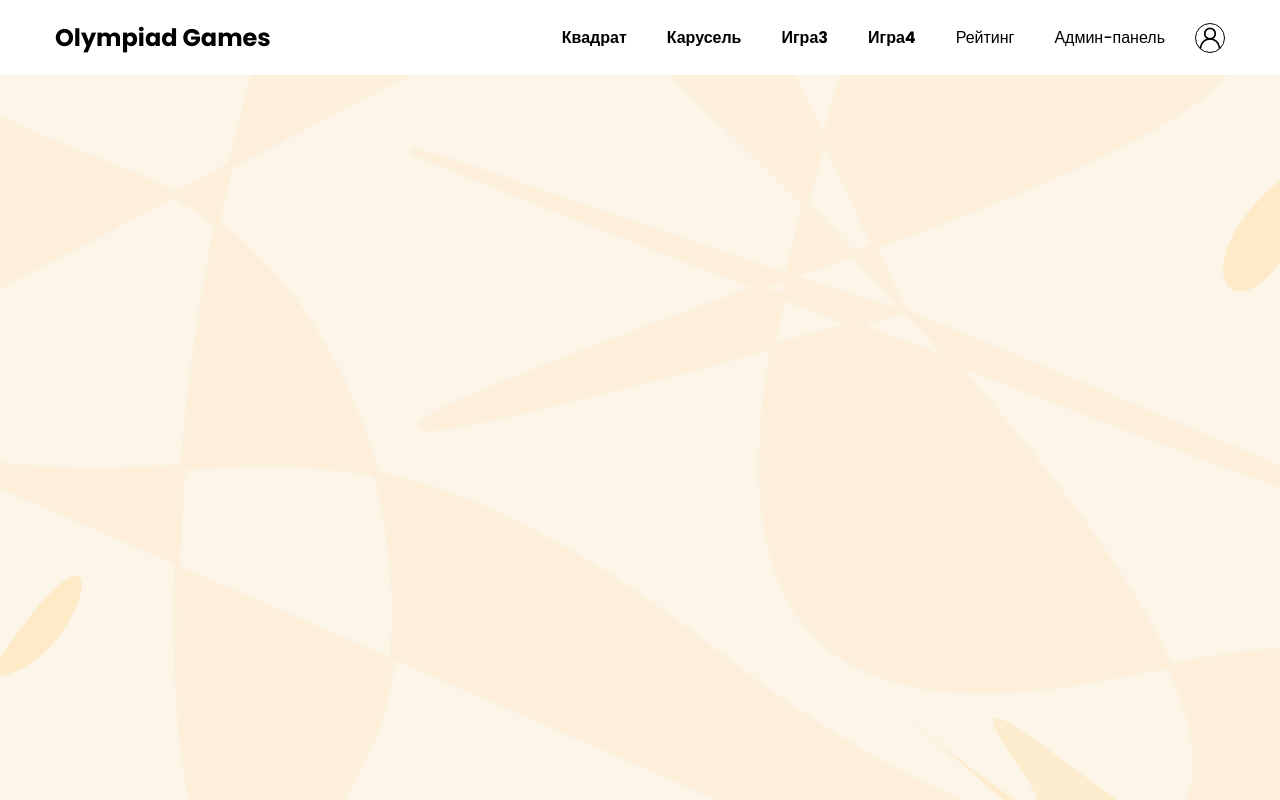
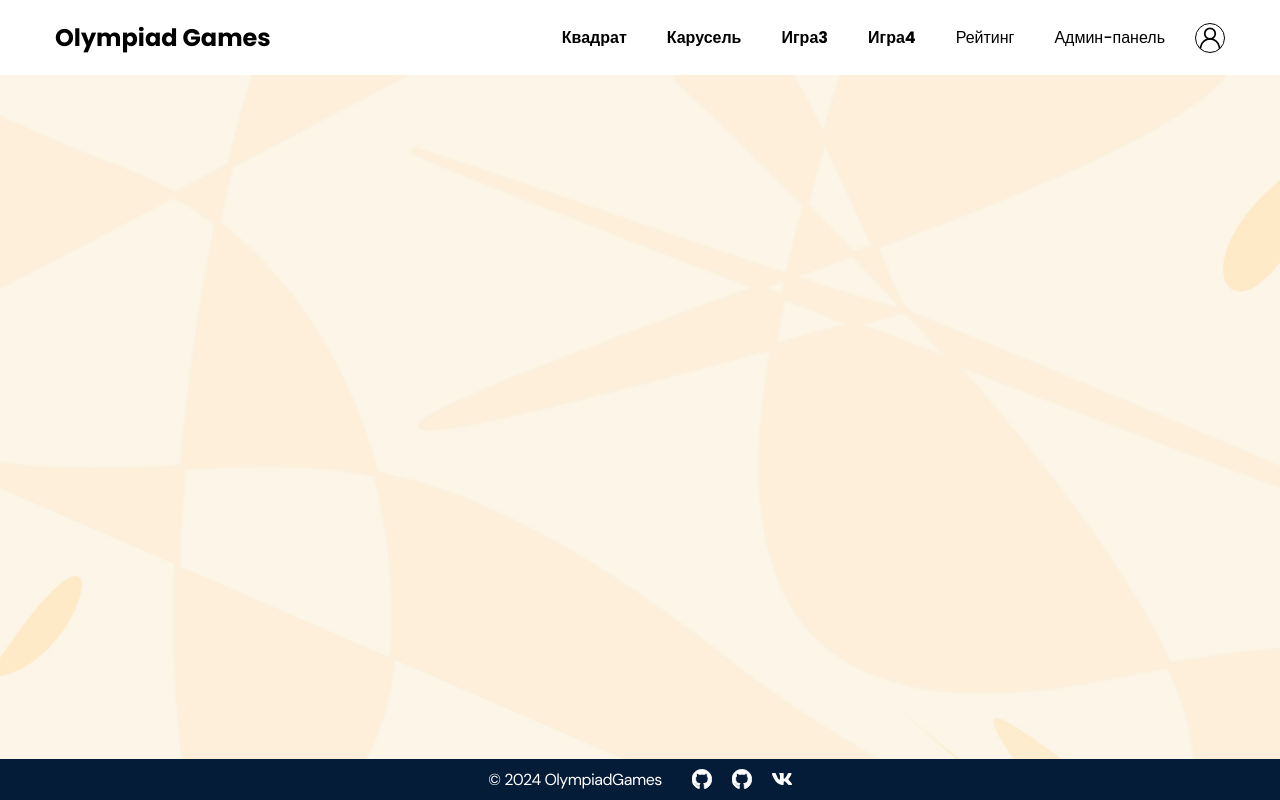
Before and after one commit to ntlifee/olympiad-games, a React (Create React App) app: page /contacts in a window 1280 px wide. Built offline with nearby package versions, Linux system fonts and the light colour scheme.

Commit message:
Сделал Footer

```diff
--- a/src/App.js
+++ b/src/App.js
@@ -1,14 +1,23 @@
 import "./styles/main.css";
 
+import { BrowserRouter, Routes, Route } from "react-router-dom";
+
 import Navbar from './components/Navbar/Navbar'
-
-import { BrowserRouter, Routes, Route } from "react-router-dom";
+import Home from "./pages/Home";
+import Footer from "./components/Footer/Footer";
 
 function App() {
   return (
     <div className="App">
       <BrowserRouter>
-        <Navbar/>
+        <Navbar />
+        <Routes>
+          <Route path="/" element={<Home />} />
+          {/* <Route path="/projects" element={<Projects />} />
+					<Route path="/project/:id" element={<Project />} />
+					<Route path="/contacts" element={<Contacts />} /> */}
+        </Routes>
+        <Footer />
       </BrowserRouter>
     </div>
   );
--- /dev/null
+++ b/src/components/Footer/Footer.jsx
@@ -0,0 +1,33 @@
+import "./footer.css";
+import SocialLink from "../SocialLink/SocialLink";
+
+import vk from './vk.svg';
+import gitHub from './gitHub.svg';
+
+const Footer = () => {
+    return (
+        <footer className="footer">
+            <div className="container">
+                <div className="footer_wrapper">
+                    <div className="copyright">
+                        <p>© 2024 OlympiadGames</p>
+                    </div>
+                    <ul className="social">
+                        <li className="social_item">
+                            <SocialLink NameImage={gitHub} Link={"https://github.com/ntlifee"} Width={"20px"} />
+                        </li>
+                        <li className="social_item">
+                            <SocialLink NameImage={gitHub} Link={"https://github.com/CsharpMaster37"} Width={"20px"} />
+                        </li>
+                        <li className="social_item">
+                            <SocialLink NameImage={vk} Link={"https://vk.com/id273271929"} Width={"20px"} />
+                        </li>
+                    </ul>
+
+                </div>
+            </div>
+        </footer>
+    );
+}
+
+export default Footer;
--- /dev/null
+++ b/src/components/Footer/footer.css
@@ -0,0 +1,25 @@
+/* Footer */
+
+.footer {
+	margin-top: auto;
+	padding: 10px 0 10px;
+	background-color: var(--footer-bg);
+	color: var(--footer-text);
+}
+
+.footer_wrapper {
+	display: flex;
+	flex-direction: row;
+	justify-content: center;
+	row-gap: 10px;
+}
+
+.social {
+	display: flex;
+	margin-left: 30px;
+	column-gap: 20px;
+}
+
+.copyright {
+	font-size: 16px;
+}
--- /dev/null
+++ b/src/components/SocialLink/SocialLink.jsx
@@ -0,0 +1,10 @@
+const SocialLink = (prop) => {
+    const { NameImage, Link, Width } = prop;
+    return (
+        <a style={{ width: Width, display: "inline-block" }} href={Link}>
+            <img src={NameImage} alt="GitHub" />
+        </a>
+    );
+}
+
+export default SocialLink;
--- /dev/null
+++ b/src/components/SocialLink/socialLink.css
@@ -0,0 +1,3 @@
+.social_item {
+	width: 20px;
+}
--- /dev/null
+++ b/src/pages/Home.jsx
@@ -0,0 +1,22 @@
+const Home = () => {
+    return (
+        <>
+            <main className="section">
+                <div className="container">
+                    <ul className="content-list">
+                        <li className="content-list__item">
+                            <h2 className="title-2">Математический квадрат</h2>
+                            <p>Все задачи выдаются для решения командам одновременно</p>
+                        </li>
+                        <li className="content-list__item">
+                            <h2 className="title-2">Математическая карусель</h2>
+                            <p>Все задачи выдаются для решения командам одновременно</p>
+                        </li>
+                    </ul>
+                </div>
+            </main>
+        </>
+    );
+}
+
+export default Home;
--- a/src/styles/main.css
+++ b/src/styles/main.css
@@ -14,6 +14,16 @@ body {
     box-sizing: border-box;
 }
 
+#root {
+	min-height: 100vh;
+}
+
+.App {
+	min-height: 100vh;
+	display: flex;
+	flex-direction: column;
+}
+
 /* General */
 
 .container {
@@ -27,9 +37,14 @@ body {
 	--black: #000000;
 	--white: #fff;
 	--orange: #f60;
+	--blue: #041c38;
+
 	/* Nav */
 	--accent: var(--orange);
 	--nav-bg: var(--white);
 	--nav-text: var(--black);
 
+	/* Footer */
+	--footer-bg: var(--blue);
+	--footer-text: var(--white);
 }
```
Also changed, not shown: src/components/Navbar/Navbar.jsx (+5 -5 lines), src/components/Footer/gitHub.svg (added), src/components/Footer/vk.svg (added).
